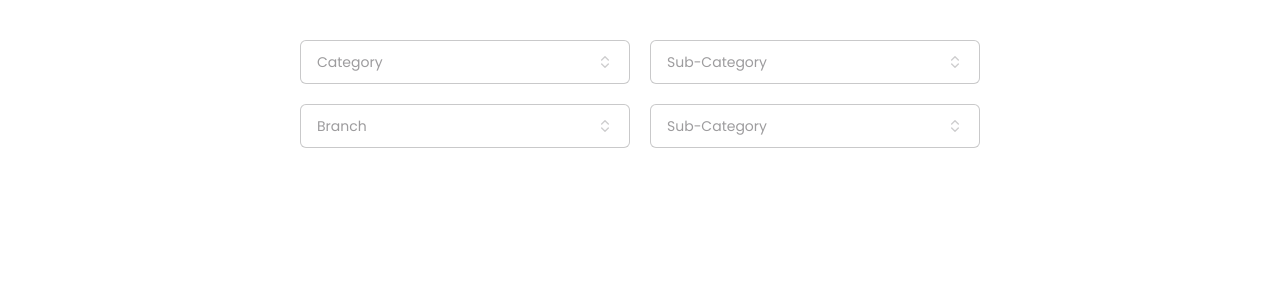
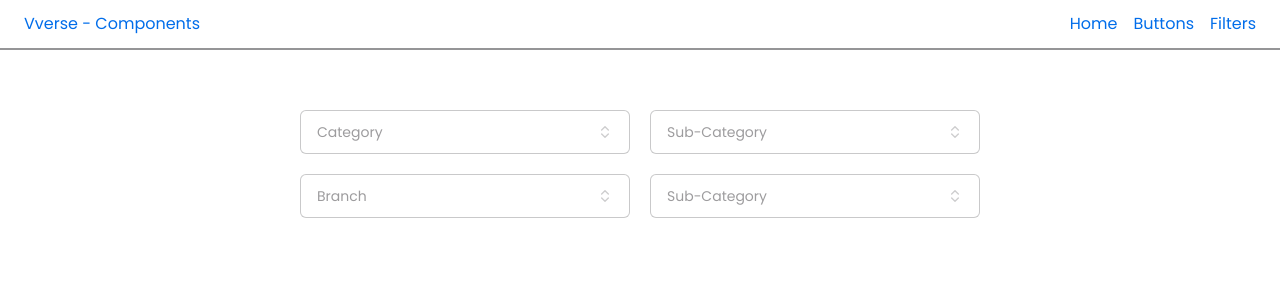
Before and after one commit to RabGH/vverse-components, a Next.js app: page /filters in a window 1280 px wide. Shown: the top 300 px of the page. Built offline with nearby package versions, Linux system fonts and the light colour scheme.

Commit message:
Add navigation for routes

```diff
--- a/app/(dashboard)/(routes)/filters/page.tsx
+++ b/app/(dashboard)/(routes)/filters/page.tsx
@@ -3,7 +3,7 @@ import { categories } from "@/constants";
 
 const FilterPage = () => {
   return (
-    <div className="flex flex-col items-center h-full space-y-5 p-10">
+    <div className="flex flex-col items-center h-full space-y-5 pt-5">
       <div className="flex flex-row space-x-5 ">
         <FilterBox
           categories={categories}
--- /dev/null
+++ b/app/(dashboard)/layout.tsx
@@ -0,0 +1,12 @@
+import Navbar from "@/components/nav/navbar";
+
+const DashboardLayout = async ({ children }: { children: React.ReactNode }) => {
+  return (
+    <div className="w-full relative">
+      <Navbar />
+      <main className="p-10">{children}</main>
+    </div>
+  );
+};
+
+export default DashboardLayout;
--- a/app/(landing)/page.tsx
+++ b/app/(landing)/page.tsx
@@ -1,5 +1,5 @@
 import Hero from "@/components/nav/landing-hero";
-import Navbar from "@/components/nav/navbar";
+import Navbar from "@/components/nav/landing-navbar";
 
 const LandingPage = () => {
   return (
--- a/components/nav/heading.tsx
+++ b/components/nav/heading.tsx
@@ -0,0 +1,32 @@
+import { cn } from "@/lib/utils";
+import { LucideIcon } from "lucide-react";
+
+interface HeadingProps {
+  title: string;
+  description: string;
+  icon: LucideIcon;
+  iconColor?: string;
+  bgColor?: string;
+}
+
+const Heading = ({
+  title,
+  description,
+  icon: Icon,
+  iconColor,
+  bgColor,
+}: HeadingProps) => {
+  return (
+    <div className="px-4 lg:px-8 flex items-center gap-x-3 mb-8">
+      <div className={cn("p-2 w-fit rounded-md", bgColor)}>
+        <Icon className={cn("w-10 h-10", iconColor)} />
+      </div>
+      <div>
+        <h2 className="text-3xl font-bold">{title}</h2>
+        <p className="text-sm text-muted-foreground">{description}</p>
+      </div>
+    </div>
+  );
+};
+
+export default Heading;
--- /dev/null
+++ b/components/nav/landing-navbar.tsx
@@ -0,0 +1,27 @@
+import React from "react";
+import { NewPostButton } from "../posts/new-post-button";
+import { ArrowRightCircle } from "lucide-react";
+
+const LandingNavbar = () => {
+  return (
+    <div className="text-center space-x-4">
+      <NewPostButton
+        icon={ArrowRightCircle}
+        label={"Buttons"}
+        link={"/buttons"}
+      />
+      <NewPostButton
+        icon={ArrowRightCircle}
+        label={"Headers"}
+        link={"/headers"}
+      />
+      <NewPostButton
+        icon={ArrowRightCircle}
+        label={"Filters"}
+        link={"/filters"}
+      />
+    </div>
+  );
+};
+
+export default LandingNavbar;
--- a/components/nav/navbar.tsx
+++ b/components/nav/navbar.tsx
@@ -1,25 +1,18 @@
 import React from "react";
-import { NewPostButton } from "../posts/new-post-button";
-import { ArrowRightCircle } from "lucide-react";
+import Link from "next/link"; // Replace with the correct path to your links file
+import { links } from "@/constants";
 
 const Navbar = () => {
   return (
-    <div className="text-center space-x-4">
-      <NewPostButton
-        icon={ArrowRightCircle}
-        label={"Buttons"}
-        link={"/buttons"}
-      />
-      <NewPostButton
-        icon={ArrowRightCircle}
-        label={"Headers"}
-        link={"/headers"}
-      />
-      <NewPostButton
-        icon={ArrowRightCircle}
-        label={"Filters"}
-        link={"/filters"}
-      />
+    <div className="border-b-2 h-10 p-6 flex justify-between items-center">
+      <h2>Vverse - Components</h2>
+      <div className="space-x-4">
+        {links.map((link) => (
+          <Link key={link.href} href={link.href}>
+            {link.label}
+          </Link>
+        ))}
+      </div>
     </div>
   );
 };
--- a/constants.ts
+++ b/constants.ts
@@ -20,3 +20,18 @@ export const categories = [
     label: "Category 5",
   },
 ];
+
+export const links = [
+  {
+    label: "Home",
+    href: "/",
+  },
+  {
+    label: "Buttons",
+    href: "/buttons",
+  },
+  {
+    label: "Filters",
+    href: "/filters",
+  },
+];
```
Lines whose indentation alone changed are shown as unchanged.
